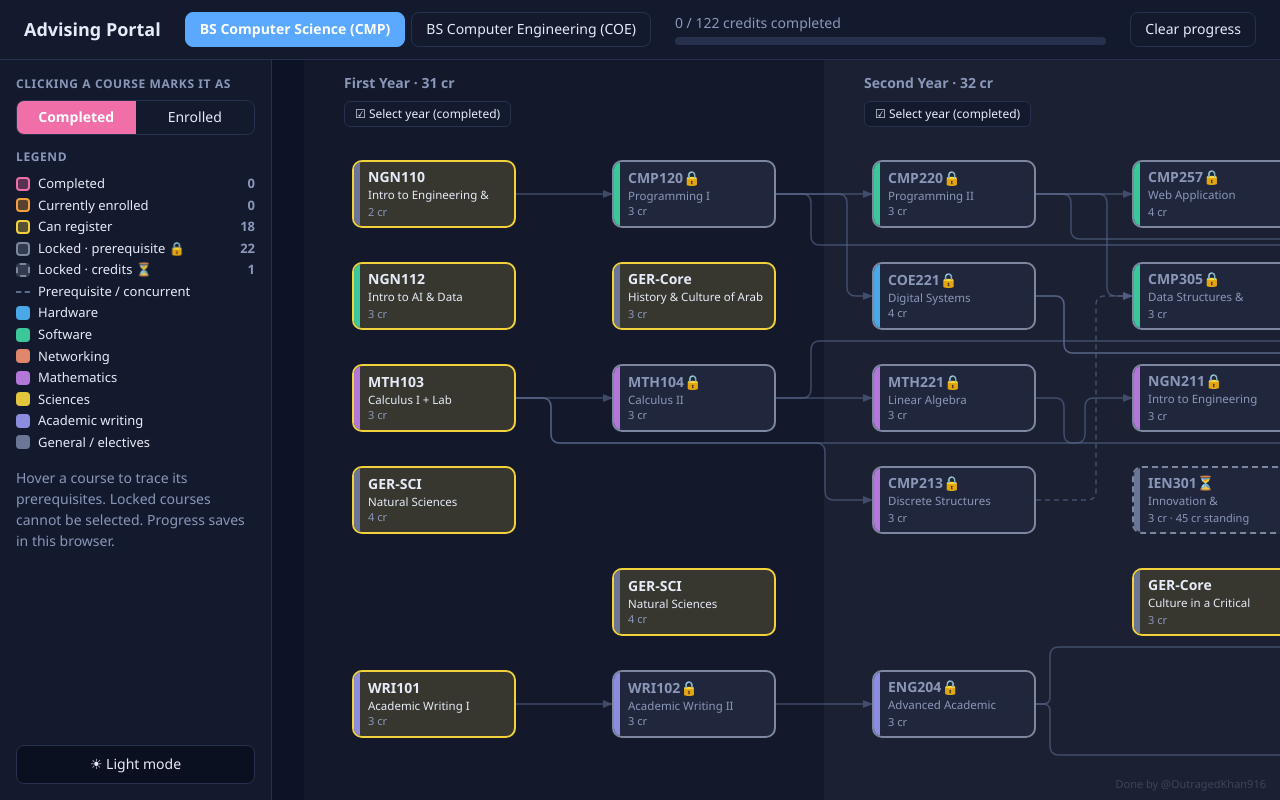
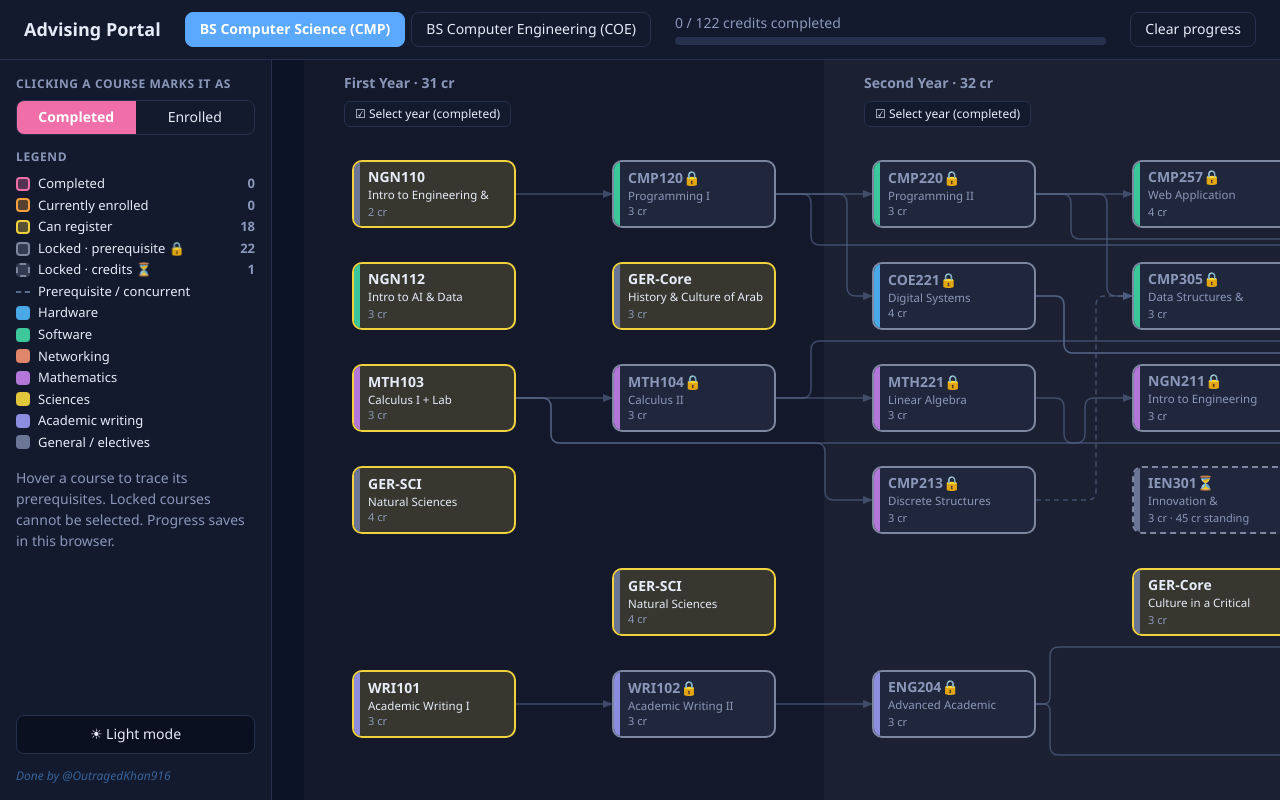
Before and after one commit to OutragedKhan916/cse_temp_advising, a Next.js app: page / in a window 1280 px wide. Built offline with nearby package versions, Linux system fonts and the light colour scheme.

Commit message:
Move credit label into sidebar

```diff
--- a/app/layout.tsx
+++ b/app/layout.tsx
@@ -4,10 +4,7 @@ export const metadata: Metadata = { title: "Advising Portal" };
 export default function RootLayout({ children }: { children: React.ReactNode }) {
   return (
     <html lang="en" data-theme="dark" suppressHydrationWarning>
-      <body>
-        {children}
-        <div className="credit-fixed">Done by @OutragedKhan916</div>
-      </body>
+      <body suppressHydrationWarning>{children}</body>
     </html>
   );
 }
--- a/app/page.tsx
+++ b/app/page.tsx
@@ -109,6 +109,7 @@ export default function Page() {
           <button className="theme" onClick={() => setTheme(theme === "dark" ? "light" : "dark")}>
             {theme === "dark" ? "☀ Light mode" : "🌙 Dark mode"}
           </button>
+          <div style={{ fontSize: 12, fontStyle: "italic", color: "var(--hot)", opacity: 0.5, transition: "opacity .3s", userSelect: "none" }} onMouseEnter={(e) => (e.currentTarget.style.opacity = "1")} onMouseLeave={(e) => (e.currentTarget.style.opacity = "0.5")}>Done by @OutragedKhan916</div>
         </aside>
         <div className="scroll">
           <Flowchart program={program} byId={byId} info={info} hover={hover} onHover={setHover} onToggle={toggle}
```
